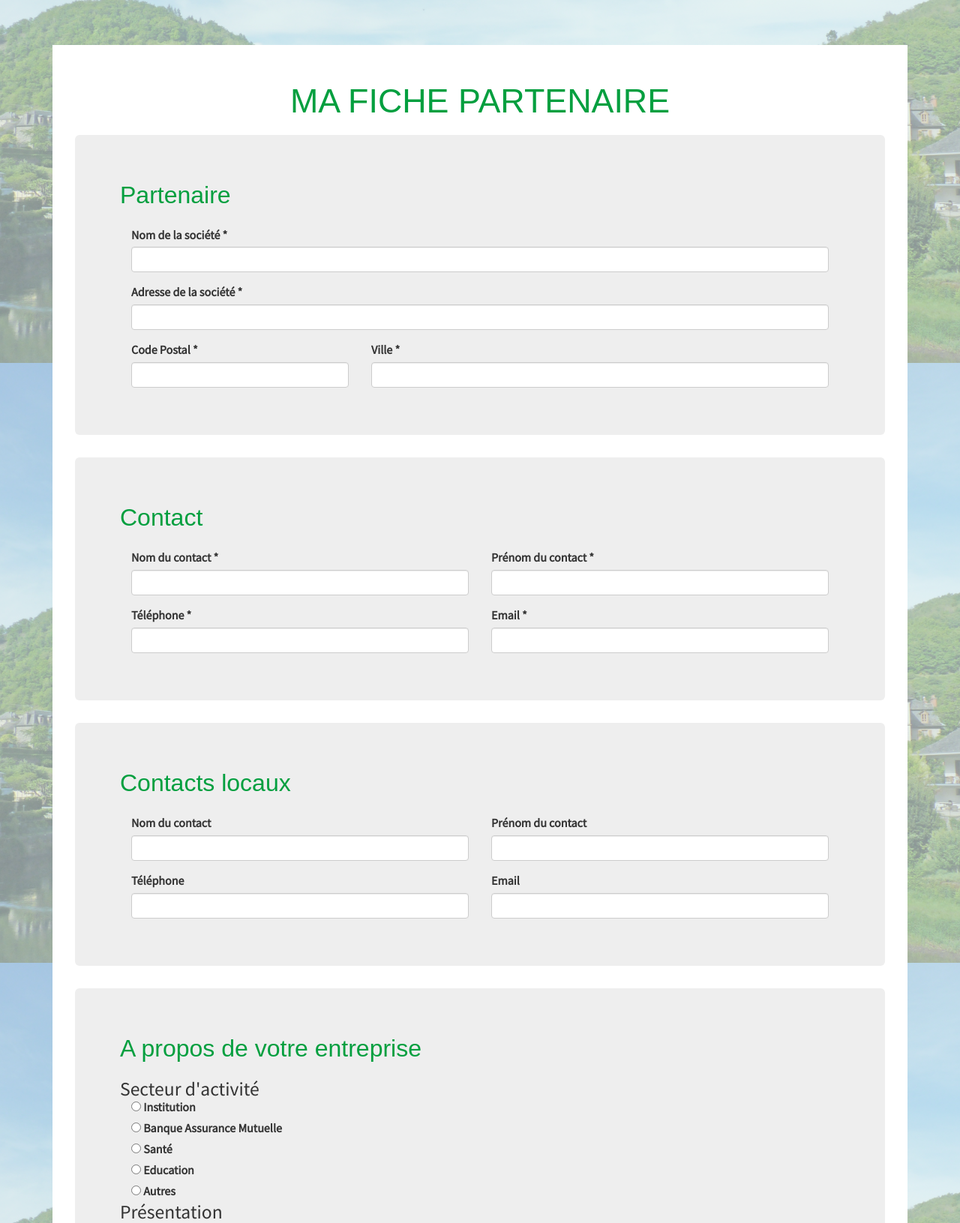
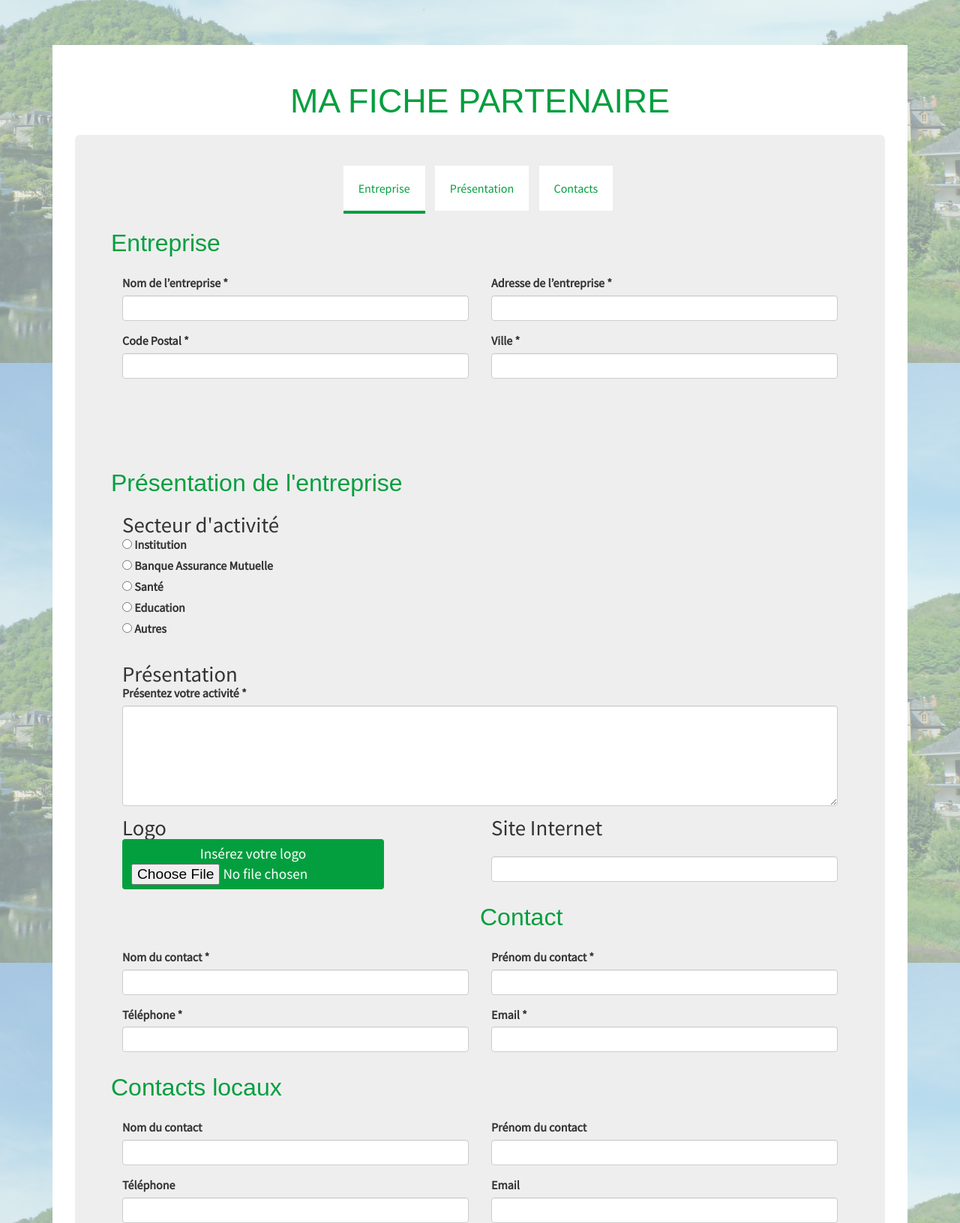
Before and after one commit to Cerynna/Lyon-0917-AMRF, a Symfony app: template src/AMRF/PublicRooterBundle/Resources/views/private/partenaires/partFormPresentation.html.twig in a window 1280 px wide. Shown: the part 316-1947 px from the top of the page at 75% size. Run offline with Twig, Linux system fonts and the light colour scheme; the template is opened without the code that fills it, so the values that code supplies are empty; some libraries are stand-ins or nearby versions; some web fonts are replaced.

Commit message:
add changes on partFormPresentation.html.twig

```diff
--- a/src/AMRF/PublicRooterBundle/Resources/views/private/partenaires/partFormPresentation.html.twig
+++ b/src/AMRF/PublicRooterBundle/Resources/views/private/partenaires/partFormPresentation.html.twig
@@ -6,50 +6,129 @@
 {% block body %}
 
     <h2 class="center-align">Ma fiche Partenaire</h2>
-<div class="container-fluid">
 
-    <div class="row jumbotron">
-        <h3>Partenaire</h3>
+    <!-- Nav tabs -->
+    <div class="test">
+        <ul class="list-inline text-center" role="tablist">
+            <li role="presentation" class="active">
+                <a href="#entreprise" aria-controls="entreprise" role="tab" data-toggle="tab">Entreprise</a>
+            </li>
+            <li role="presentation">
+                <a href="#presentation" aria-controls="presentation" role="tab" data-toggle="tab">Présentation</a>
+            </li>
+            <li role="presentation">
+                <a href="#contact" aria-controls="contact" role="tab" data-toggle="tab">Contacts</a>
+            </li>
+        </ul>
 
-            <div class="form-group col-sm-12">
-                <label for="company">Nom de la société *</label>
+        <!-- Tab panes -->
+        <div class="tab-content">
+            <div role="tabpanel" class="tab-pane active" id="entreprise">
+                <h3>Entreprise</h3>
+                <div class="col-lg-6 col-md-6">
+                    <div class="form-group">
+                        <label for="company">Nom de l’entreprise *</label>
                         <input id="company" type="text" class="form-control">
                     </div>
-            <div class="form-group col-sm-12">
-                <label for="address">Adresse de la société *</label>
+                </div>
+                <div class="col-lg-6 col-md-6">
+                    <div class="form-group">
+                        <label for="address">Adresse de l’entreprise *</label>
                         <input id="address" type="text" class="form-control">
                     </div>
-            <div class="form-group col-sm-4">
-                <label for="codep">Code Postal *</label>
-                <input id="codep" type="text" class="form-control">
                 </div>
-            <div class="form-group col-sm-8">
+                <div class="col-lg-6 col-md-6">
+                    <div class="form-group">
+                        <label for="zipcode">Code Postal *</label>
+                        <input id="zipcode" type="text" class="form-control">
+                    </div>
+                </div>
+                <div class="col-lg-6 col-md-6">
+                    <div class="form-group">
                         <label for="city">Ville *</label>
                         <input id="city" type="text" class="form-control">
                     </div>
                 </div>
+            </div>
 
-    <div class="row jumbotron">
+
+            <div role="tabpanel" class="tab-pane active" id="presentation">
+
+                <h3>Présentation de l'entreprise</h3>
+                <div class="col-lg-12 col-md-12">
+                    <h4>Secteur d'activité</h4>
+                    <div class="form-group">
+                        <ul>
+                            <li><input name="group1" type="radio" id="institution">
+                                <label for="institution">Institution</label></li>
+                            <li><input name="group1" type="radio" id="bank"/>
+                                <label for="bank">Banque Assurance Mutuelle</label></li>
+                            <li><input name="group1" type="radio" id="health"/>
+                                <label for="health">Santé</label></li>
+                            <li><input name="group1" type="radio" id="education"/>
+                                <label for="education">Education</label></li>
+                            <li><input name="group1" type="radio" id="other"/>
+                                <label for="other">Autres</label></li>
+                        </ul>
+                    </div>
+                </div>
+                <div class="col-lg-12 col-md-12">
+                    <h4>Présentation</h4>
+                    <div class="form-group">
+                        <label for="presentation">Présentez votre activité *</label>
+                        <textarea id="presentation" class="form-control" rows="6"                                                   data-length="1200"></textarea>
+                    </div>
+                </div>
+                <div class="col-lg-6 col-md-6">
+                    <h4>Logo</h4>
+                    <div class="form-group">
+                        <div class="file-field input-field">
+                            <div class="btn">
+                                <span>Insérez votre logo</span>
+                                <input type="file">
+                            </div>
+                        </div>
+                    </div>
+                </div>
+                <div class="col-lg-6 col-md-6">
+                    <h4>Site Internet</h4>
+                    <div class="form-group">
+                        <label for="url"></label>
+                        <input id="url" type="url" class="form-control">
+                    </div>
+                </div>
+            </div>
+
+            <div role="tabpanel" class="tab-pane active" id="contact">
                 <h3>Contact</h3>
-            <div class="form-group col-sm-6">
+                <div class="col-lg-6 col-md-6">
+                    <div class="form-group">
                         <label for="lastName">Nom du contact *</label>
                         <input id="lastName" type="text" class="form-control">
                     </div>
-            <div class="form-group col-sm-6">
+                </div>
+                <div class="col-lg-6 col-md-6">
+                    <div class="form-group">
                         <label for="firstName">Prénom du contact *</label>
                         <input id="firstName" type="text" class="form-control">
                     </div>
-            <div class="form-group col-sm-6">
+                </div>
+                <div class="col-lg-6 col-md-6">
+                    <div class="form-group">
                         <label for="tel">Téléphone *</label>
                         <input id="tel" type="tel" class="form-control">
                     </div>
-            <div class="form-group col-sm-6">
+                </div>
+                <div class="col-lg-6 col-md-6">
+                    <div class="form-group">
                         <label for="email">Email *</label>
                         <input id="email" type="email" class="form-control">
                     </div>
                 </div>
+            </div>
 
-    <div class="row jumbotron">
+
+            <div role="tabpanel" class="tab-pane active" id="presentation">
                 <h3>Contacts locaux</h3>
                 <div class="form-group col-sm-6">
                     <label for="lastName">Nom du contact</label>
@@ -68,65 +147,10 @@
                     <input id="email" type="email" class="form-control">
                 </div>
             </div>
-
-    <div class="row jumbotron">
-            <h3>A propos de votre entreprise</h3>
-            <h5>Secteur d'activité</h5>
-
-            <div class="col-sm-12">
-
-                    <ul>
-                    <li><input name="group1" type="radio" id="institution">
-                    <label for="institution">Institution</label></li>
-
-
-                    <li><input name="group1" type="radio" id="bank"/>
-                    <label for="bank">Banque Assurance Mutuelle</label></li>
-
-
-                    <li><input name="group1" type="radio" id="health"/>
-                    <label for="health">Santé</label></li>
-
-
-                    <li><input name="group1" type="radio" id="education"/>
-                    <label for="education">Education</label></li>
-
-                    <li><input name="group1" type="radio" id="other" />
-                    <label for="other">Autres</label></li>
-                    </ul>
-            </div>
-            <h5>Présentation</h5>
-
-            <div class="form-group col-sm-12">
-
-                <label for="presentation">Présentez votre activité *</label>
-                <textarea id="presentation" class="form-control" rows="6" data-length="1200"></textarea>
-
-            </div>
-
-
-            <h5>Logo</h5>
-            <div class="form-group col-sm-12">
-                <div class="file-field input-field">
-                    <div class="btn">
-                        <span>Insérez votre logo</span>
-                        <input type="file">
         </div>
     </div>
-            </div>
-            <h5>Site Internet</h5>
-            <div class="form-group col-sm-12">
-                <label for="url"></label>
-                <input id="url" type="url" class="form-control">
-            </div>
-    </div>
-
     <div class="form-group col-sm-12" align="center">
-
         <button type="button" class="btn">Enregistrer votre fiche partenaire</button>
-
-            </div>
-
     </div>
 
 {% endblock %}
```
Lines whose indentation alone changed are shown as unchanged.
